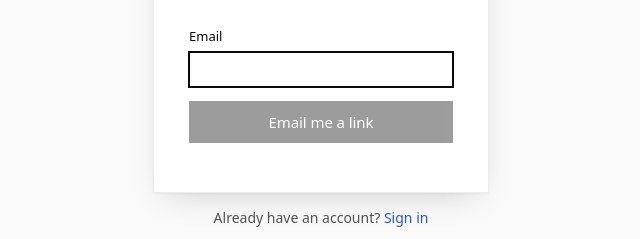
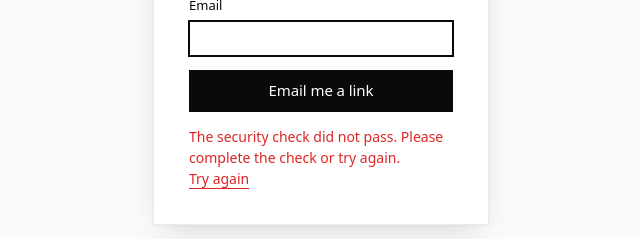
Before and after one commit to DFerryman/cloudbrowser-mono, a React (Vite) app in the folder apps/web/: page /sign-up in a window 1280 px wide. Shown: the part 376-615 px from the top of the page, without its empty margins (319-959 px from the left). Built offline with nearby package versions, Linux system fonts and the light colour scheme; no server answers.

Commit message:
Recover Turnstile checks without reloading and keep email code actions clickable

```diff
--- a/apps/web/src/features/auth/SignUpPage.tsx
+++ b/apps/web/src/features/auth/SignUpPage.tsx
@@ -35,14 +35,16 @@ export function SignUpPage() {
 
   const send = async (e: FormEvent) => {
     e.preventDefault();
+    if (busy) return;
     setBusy(true);
     setError(null);
     try {
-      await api('POST', '/api/auth/sign-in/magic-link', { body: { email: address }, headers: turnstile.headers() });
+      await api('POST', '/api/auth/sign-in/magic-link', { body: { email: address }, headers: await turnstile.headers() });
       setSent(true);
     } catch (err) {
       setError(sendError(t, err));
     } finally {
+      turnstile.reset();
       setBusy(false);
     }
   };
@@ -79,16 +81,18 @@ export function SignUpPage() {
               <Label htmlFor="email">{t('auth.email')}</Label>
               <Input id="email" type="email" autoComplete="email" required autoFocus value={email} onChange={(e) => setEmail(e.target.value)} />
             </div>
-            <Button type="submit" variant="primary" size="lg" className="w-full justify-center" disabled={busy || !turnstile.ready}>
+            <Button type="submit" variant="primary" size="lg" className="w-full justify-center" disabled={busy}>
               {t('signup.send')}
             </Button>
           </form>
         </>
       )}
       <div className="mt-4">{turnstile.widget}</div>
+      {turnstile.checking ? <p role="status" className="mt-4 text-sm text-muted">{t('auth.captchaChecking')}</p> : null}
       {turnstile.failed ? (
         <p role="alert" className="mt-4 text-sm text-error">
-          {t('auth.captchaFailed')}
+          {t('auth.captchaFailed')}{' '}
+          <button type="button" className="underline underline-offset-4" onClick={turnstile.retry}>{t('browsers.tryAgain')}</button>
         </p>
       ) : null}
       {error ? (
--- a/apps/web/src/features/auth/turnstile.tsx
+++ b/apps/web/src/features/auth/turnstile.tsx
@@ -1,6 +1,6 @@
 import { useQuery } from '@tanstack/react-query';
 import { useCallback, useEffect, useRef, useState } from 'react';
-import { api } from '../../lib/api.js';
+import { api, ApiError } from '../../lib/api.js';
 import { useI18n } from '../../lib/i18n.js';
 import { useTheme } from '../../lib/theme.js';
 
@@ -19,24 +19,36 @@ const SCRIPT = 'https://challenges.cloudflare.com/turnstile/v0/api.js?render=exp
 let loading: Promise<Turnstile> | null = null;
 function loadTurnstile(): Promise<Turnstile> {
   if (window.turnstile) return Promise.resolve(window.turnstile);
-  loading ??= new Promise((resolve, reject) => {
-    const s = document.createElement('script');
-    s.src = SCRIPT;
-    s.async = true;
-    s.onload = () => (window.turnstile ? resolve(window.turnstile) : reject(new Error('turnstile')));
-    s.onerror = () => {
+  if (!loading) {
+    loading = new Promise<Turnstile>((resolve, reject) => {
+      const s = document.createElement('script');
+      const fail = () => {
+        window.clearTimeout(timer);
+        s.remove();
+        reject(new Error('turnstile'));
+      };
+      const timer = window.setTimeout(fail, 15_000);
+      s.src = SCRIPT;
+      s.async = true;
+      s.onload = () => {
+        window.clearTimeout(timer);
+        if (window.turnstile) resolve(window.turnstile);
+        else fail();
+      };
+      s.onerror = fail;
+      document.head.appendChild(s);
+    }).catch((err) => {
       loading = null;
-      reject(new Error('turnstile'));
-    };
-    document.head.appendChild(s);
-  });
+      throw err;
+    });
+  }
   return loading;
 }
 
 /**
  * Cloudflare Turnstile on the forms that send an email (sign-in and sign-up). Off when the api has
- * no site key (local development, tests). Each token works once: `headers()` hands out the current
- * one and resets the widget for the next request.
+ * no site key (local development, tests). Consume each token once, then reset only after the
+ * protected request completes so its token remains valid while the server checks it.
  */
 export function useTurnstile() {
   const { locale } = useI18n();
@@ -44,18 +56,29 @@ export function useTurnstile() {
   const options = useQuery({
     queryKey: ['sign-in-options'],
     queryFn: () => api<{ turnstileSiteKey: string | null }>('GET', '/api/auth/sign-in/options'),
-    staleTime: Infinity,
+    staleTime: 0,
+    refetchOnMount: 'always',
+    refetchOnWindowFocus: 'always',
   });
   const siteKey = options.data?.turnstileSiteKey ?? null;
   const ref = useRef<HTMLDivElement | null>(null);
   const widget = useRef<string | null>(null);
+  const widgetSiteKey = useRef<string | null>(null);
   const [token, setToken] = useState<string | null>(null);
   const [failed, setFailed] = useState(false);
+  const currentToken = useRef<string | null>(null);
+  const [attempt, setAttempt] = useState(0);
+  const [checking, setChecking] = useState(false);
+  const pending = useRef<{ resolve: (value: string) => void; reject: (error: Error) => void } | null>(null);
 
   useEffect(() => {
+    currentToken.current = null;
+    setToken(null);
+    setFailed(false);
     if (!siteKey || !ref.current) return;
     let cancelled = false;
     const el = ref.current;
+    widgetSiteKey.current = siteKey;
     loadTurnstile()
       .then((ts) => {
         if (cancelled) return;
@@ -64,39 +87,110 @@ export function useTurnstile() {
           theme: theme === 'system' ? 'auto' : theme,
           language: locale === 'zh-CN' ? 'zh-cn' : 'en',
           size: 'flexible',
-          appearance: 'interaction-only',
+          appearance: 'always',
+          retry: 'auto',
+          'refresh-expired': 'auto',
+          'refresh-timeout': 'auto',
           callback: (t: string) => {
-            setToken(t);
+            if (cancelled) return;
+            if (pending.current) {
+              pending.current.resolve(t);
+              pending.current = null;
+            } else {
+              currentToken.current = t;
+              setToken(t);
+            }
             setFailed(false);
           },
-          'expired-callback': () => setToken(null),
+          'expired-callback': () => {
+            if (cancelled) return;
+            currentToken.current = null;
+            setToken(null);
+          },
+          'timeout-callback': () => {
+            if (cancelled) return;
+            currentToken.current = null;
+            setToken(null);
+          },
           'error-callback': () => {
+            if (cancelled) return;
+            currentToken.current = null;
             setToken(null);
             setFailed(true);
           },
         });
       })
-      .catch(() => setFailed(true));
+      .catch(() => { if (!cancelled) setFailed(true); });
     return () => {
       cancelled = true;
       if (widget.current) window.turnstile?.remove(widget.current);
       widget.current = null;
+      widgetSiteKey.current = null;
     };
-  }, [siteKey, locale, theme]);
+  }, [siteKey, locale, theme, attempt]);
 
-  const headers = useCallback((): Record<string, string> => {
-    if (!siteKey || !token) return {};
+  const retry = useCallback(() => {
+    currentToken.current = null;
+    setToken(null);
+    setFailed(false);
+    void options.refetch();
+    setAttempt((n) => n + 1);
+  }, [options.refetch]);
+
+  // Recover failed script loads and widget errors without asking for a page reload.
+  useEffect(() => {
+    if (!failed) return;
+    const timer = window.setTimeout(retry, 8_000);
+    return () => window.clearTimeout(timer);
+  }, [failed, retry]);
+
+  const reset = useCallback(() => {
+    currentToken.current = null;
     setToken(null);
     if (widget.current) window.turnstile?.reset(widget.current);
-    return { 'cf-turnstile-response': token };
-  }, [siteKey, token]);
+    // A page opened before Turnstile was enabled may still have the old options.
+    if (!siteKey) void options.refetch();
+  }, [siteKey, options.refetch]);
+
+  const headers = useCallback(async (): Promise<Record<string, string>> => {
+    const fresh = await options.refetch();
+    if (!fresh.isSuccess) throw new Error('Could not load security check settings');
+    if (!fresh.data.turnstileSiteKey) return {};
+    let value = widgetSiteKey.current === fresh.data.turnstileSiteKey ? currentToken.current : null;
+    currentToken.current = null;
+    setToken(null);
+    if (!value) {
+      setChecking(true);
+      try {
+        value = await new Promise<string>((resolve, reject) => {
+          const timer = window.setTimeout(() => {
+            pending.current = null;
+            reject(new ApiError(403, { type: 'forbidden', title: 'Security check required', status: 403 }, 'CAPTCHA_FAILED'));
+          }, 120_000);
+          pending.current = {
+            resolve: (value) => { window.clearTimeout(timer); resolve(value); },
+            reject: (error) => { window.clearTimeout(timer); reject(error); },
+          };
+        });
+      } finally {
+        setChecking(false);
+      }
+    }
+    return { 'cf-turnstile-response': value };
+  }, [options.refetch]);
+
+  useEffect(() => () => {
+    pending.current?.reject(new Error('Security check cancelled'));
+    pending.current = null;
+  }, []);
 
   return {
-    /** Where the widget renders (usually invisible; it shows only if a check needs the visitor). */
     widget: siteKey ? <div ref={ref} className="min-h-0 empty:hidden" /> : null,
-    /** False while a required token is not there yet: the form waits for it. */
-    ready: options.isSuccess && (!siteKey || !!token),
-    failed,
+    ready: options.isSuccess && !options.isFetching && (!siteKey || !!token),
+    failed: failed || options.isError,
+    checking,
+    retry,
+    reset,
     headers,
   };
 }
--- a/apps/web/src/messages/en.ts
+++ b/apps/web/src/messages/en.ts
@@ -18,7 +18,8 @@ export const en = {
   'auth.continue': 'Continue',
   'auth.noAccount': 'New to Nevazu?',
   'auth.createAccount': 'Create an account',
-  'auth.captchaFailed': 'The security check did not pass. Reload the page and try again.',
+  'auth.captchaChecking': 'Complete the security check. We will continue automatically.',
+  'auth.captchaFailed': 'The security check did not pass. Please complete the check or try again.',
   'auth.passkey.title': 'Sign in with your passkey',
   'auth.passkey.body': '{email} has a passkey. Use it with your fingerprint, face or device PIN, or get an email code instead.',
   'auth.passkey.use': 'Use passkey',
--- a/apps/web/src/messages/zh-CN.ts
+++ b/apps/web/src/messages/zh-CN.ts
@@ -20,7 +20,8 @@ export const zhCN: Messages = {
   'auth.continue': '继续',
   'auth.noAccount': '首次使用 Nevazu？',
   'auth.createAccount': '创建账户',
-  'auth.captchaFailed': '安全检查未通过，请刷新页面后重试。',
+  'auth.captchaChecking': '请完成人机验证，完成后将自动继续。',
+  'auth.captchaFailed': '安全检查未通过，请完成人机验证，或点击重试。',
   'auth.passkey.title': '使用通行密钥登录',
   'auth.passkey.body': '{email} 已添加通行密钥。可通过指纹、面容或设备 PIN 使用它，也可以改用邮箱验证码。',
   'auth.passkey.use': '使用通行密钥',
--- /dev/null
+++ b/apps/web/vitest.config.ts
@@ -0,0 +1,3 @@
+import { defineConfig } from 'vitest/config';
+
+export default defineConfig({ esbuild: { jsx: 'automatic' } });
```
Also changed, not shown: apps/web/package.json (+5 -2 lines), apps/web/src/features/auth/SignInPage.tsx (+7 -4 lines), 2 other files (tests, documents, lock files or other folders).
